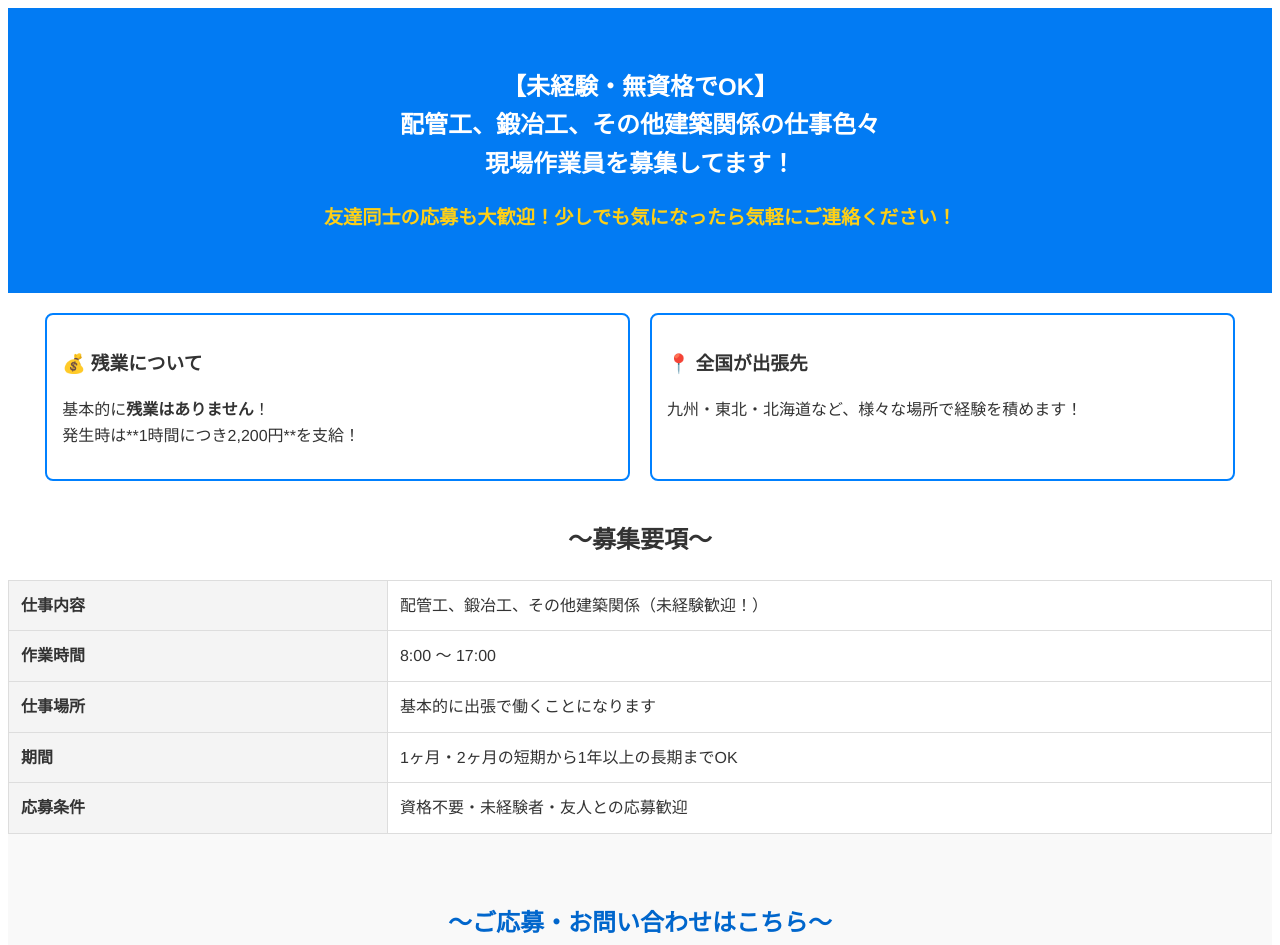
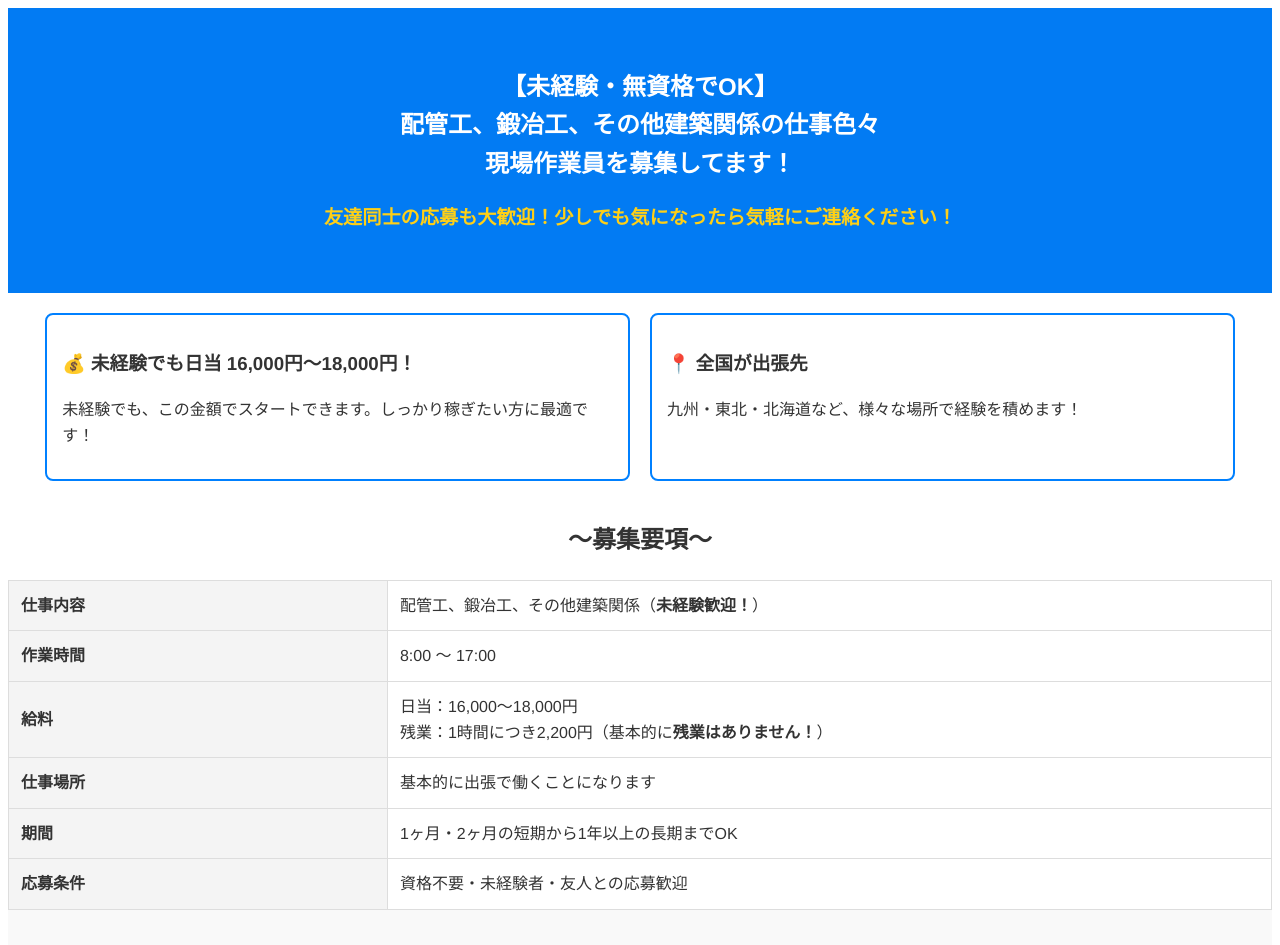
Before and after one commit to asumafyk/job-site, a plain HTML site: page index.html in a window 1280 px wide. Shown: the top 945 px of the page. Drawn offline with Linux system fonts and the light colour scheme.

Commit message:
要望への対応
残業についてを、日当に関する内容に変更をして、また、募集要項の中に給料を追加

```diff
--- a/index.html
+++ b/index.html
@@ -15,8 +15,8 @@
 
     <section class="points">
       <div class="point">
-        <h3>💰 残業について</h3>
-          <p>基本的に<b>残業はありません</b>！<br>発生時は**1時間につき2,200円**を支給！</p>
+        <h3>💰 未経験でも日当 16,000円〜18,000円！</h3>
+          <p>未経験でも、この金額でスタートできます。しっかり稼ぎたい方に最適です！</p>
       </div>
       <div class="point">
         <h3>📍 全国が出張先</h3>
@@ -27,8 +27,9 @@
     <section class="info">
       <h2 class="info-title">～募集要項～</h2>
       <table>
-        <tr><th>仕事内容</th><td>配管工、鍛冶工、その他建築関係<br class="sp-only">（未経験歓迎！）</td></tr>
+        <tr><th>仕事内容</th><td>配管工、鍛冶工、その他建築関係<br class="sp-only">（<b>未経験歓迎！</b>）</td></tr>
         <tr><th>作業時間</th><td>8:00 〜 17:00</td></tr>
+        <tr><th>給料</th><td>日当：16,000～18,000円<br>残業：1時間につき2,200円（基本的に<b>残業はありません！</b>）</td></tr>
         <tr><th>仕事場所</th><td>基本的に出張で働くことになります</td></tr>
         <tr><th>期間</th><td>1ヶ月・2ヶ月の短期から1年以上の長期までOK</td></tr>
         <tr><th>応募条件</th><td>資格不要・未経験者・友人との応募歓迎</td></tr>
```
